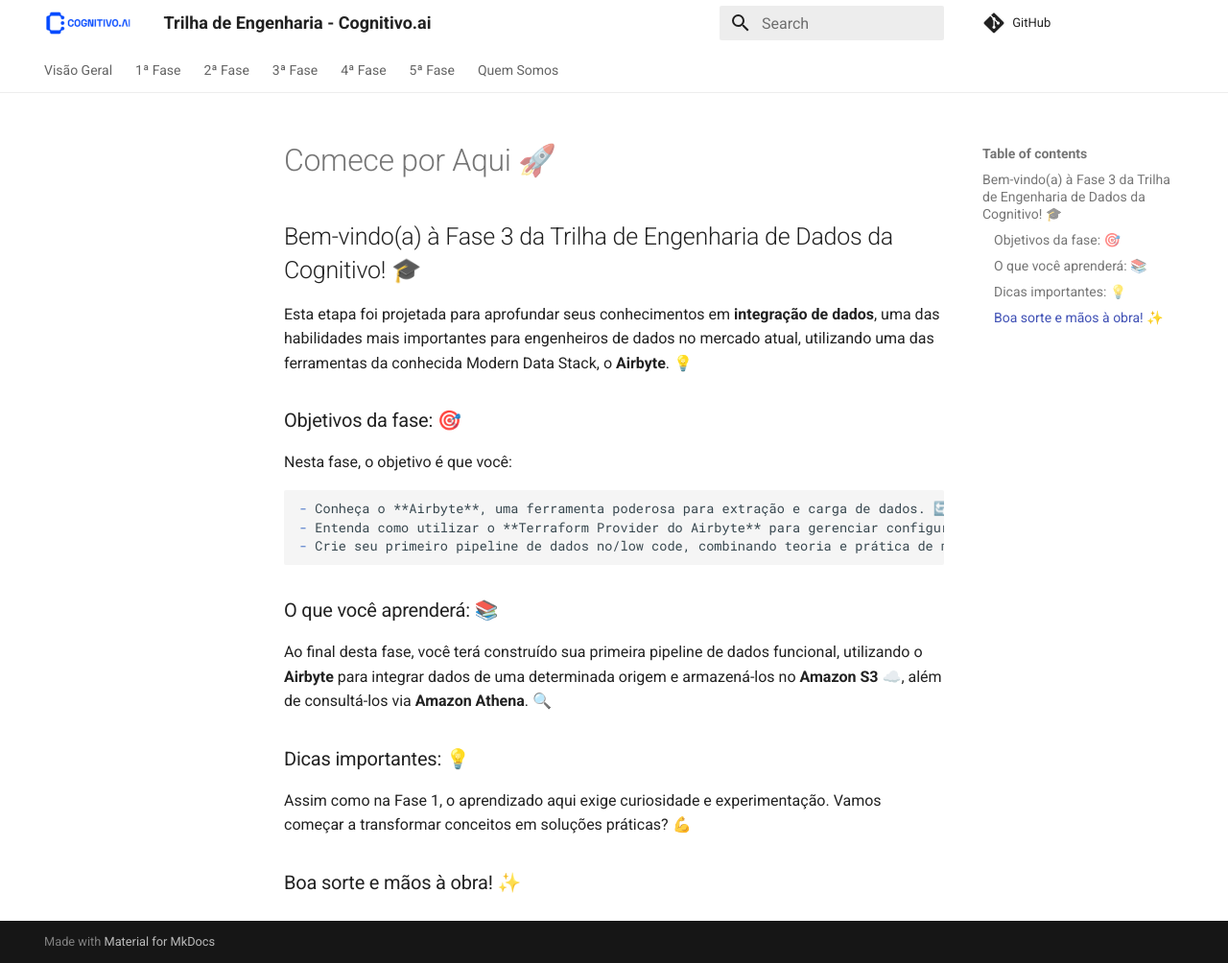
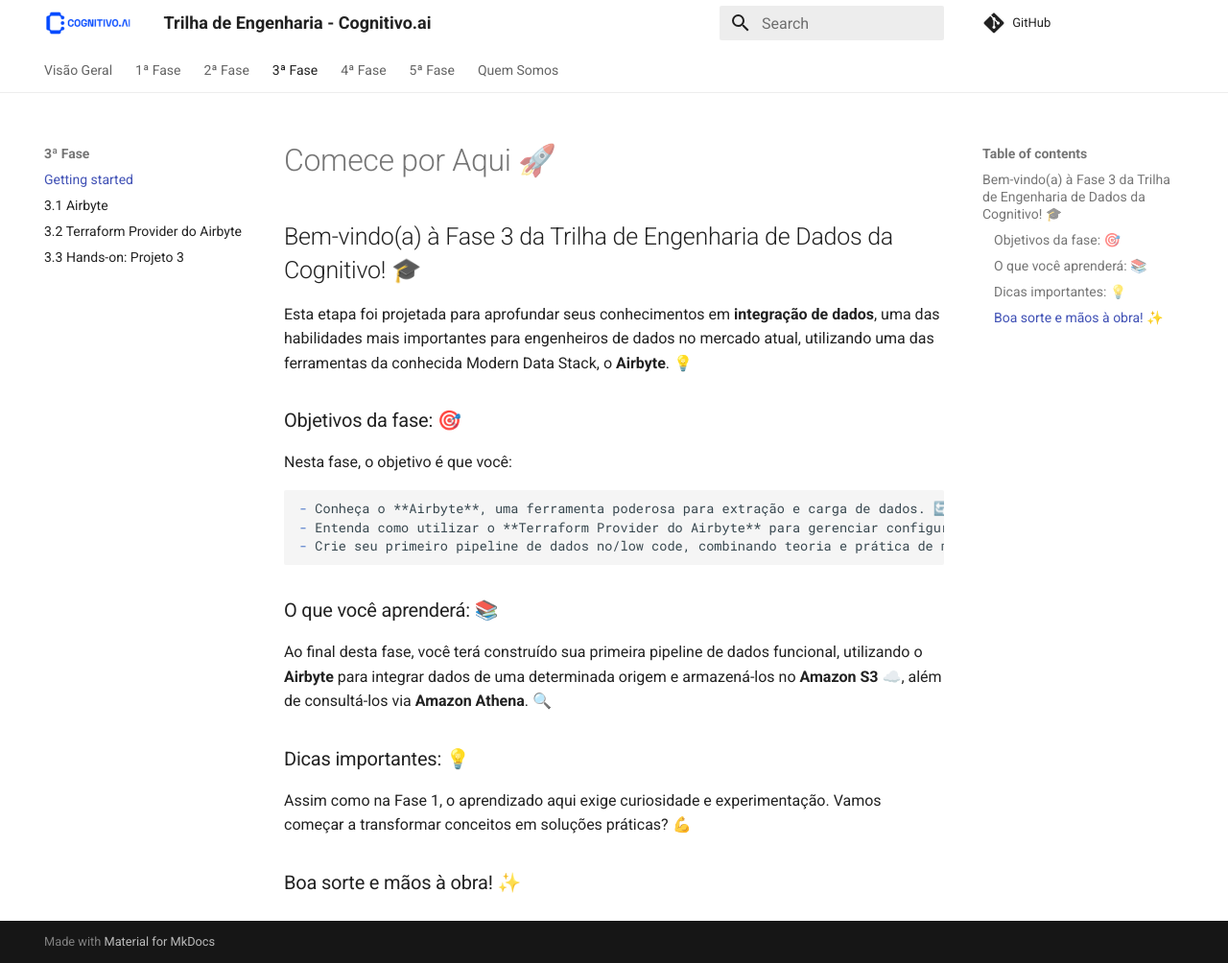
Before and after one commit to cognitivo/trilha-oficial-engenharia, an MkDocs documentation site: the page built from docs/Fase 3 - Integração de dados/README.md, in a window 1280 px wide and 1004 px high. Shown: the whole window at 96% size. Built offline with MkDocs 1.6.1 and Material for MkDocs 9.7.7, drawn with Linux system fonts in a browser that asks for light colours; comment, search, counter and statistics services are not loaded.

Commit message:
docs: atualiza mkdocs.yml com nova estrutura das Fases 2 e 3

```diff
--- a/mkdocs.yml
+++ b/mkdocs.yml
@@ -27,15 +27,16 @@
     - '1.4 Hands-on: Projeto 1': 'Fase 1 - Getting started/1.4 Hands-on: Projeto 1.md'
 
   - 2ª Fase:
-    - 'Getting started': Fase 2 - Integração de dados/README.md
-    - '2.1 Airbyte': Fase 2 - Integração de dados/2.1 Airbyte.md
-    - '2.2 Octavia': Fase 2 - Integração de dados/2.2 Octavia.md
-    - '2.3 Hands-on: Projeto 2': 'Fase 2 - Integração de dados/2.3 Hands-on: Projeto 2.md'
+    - 'Getting started': Fase 2 - Infraestrutura como código (IaC)/README.md
+    - '2.1 Terraform': Fase 2 - Infraestrutura como código (IaC)/2.1 Terraform.md
+    - '2.2 Docker': Fase 2 - Infraestrutura como código (IaC)/2.2 Docker.md
+    - '2.3 Hands-on: Projeto 2': 'Fase 2 - Infraestrutura como código (IaC)/2.3 Hands-on.md'
 
   - 3ª Fase:
-    - 'Getting started': Fase 3 - Infraestrutura como código (IaC)/README.md
-    - '3.1 Terraform': Fase 3 - Infraestrutura como código (IaC)/3.1 Terraform.md
-    - '3.2 Hands-on: Projeto 3': 'Fase 3 - Infraestrutura como código (IaC)/3.2 Hands-on: Projeto 3.md'
+    - 'Getting started': Fase 3 - Integração de dados/README.md
+    - '3.1 Airbyte': Fase 3 - Integração de dados/3.1 Airbyte.md
+    - '3.2 Terraform Provider do Airbyte': Fase 3 - Integração de dados/3.2 Terraform Provider do Airbyte.md
+    - '3.3 Hands-on: Projeto 3': 'Fase 3 - Integração de dados/3.3 Hands-on.md'
 
   - 4ª Fase:
     - 'Getting started': Fase 4 - Orquestração de pipelines/README.md
```
